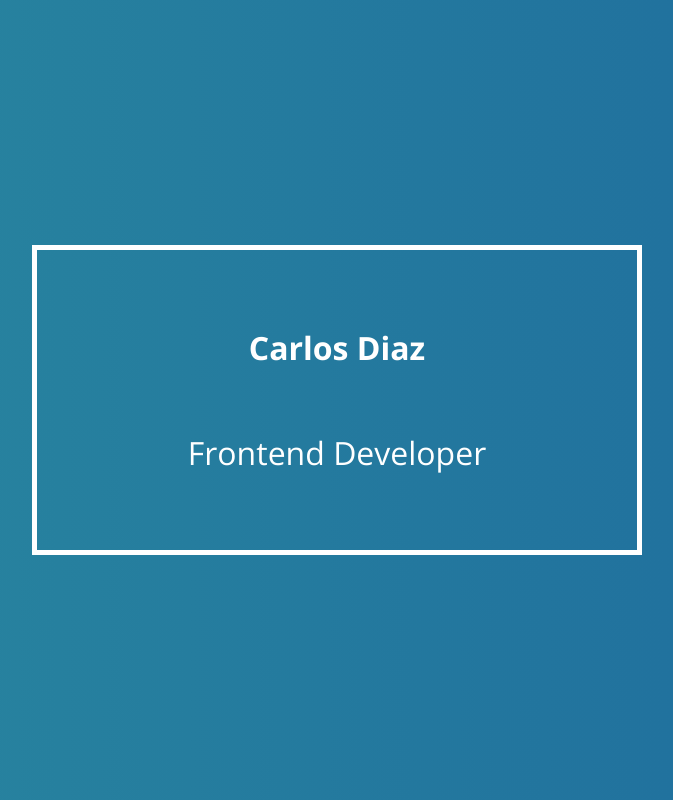
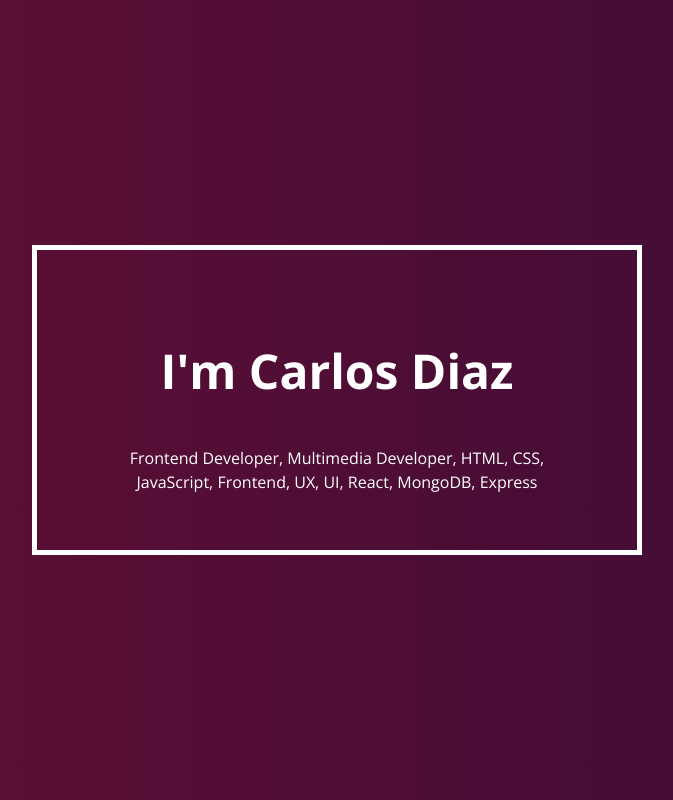
Before and after one commit to cardiadev/Portafolio-Carlos-Diaz, a plain HTML site: page index.html in a window 1280 px wide. Shown: the whole page, without its empty margins (303-976 px from the left). Drawn offline with nearby package versions, Linux system fonts and the light colour scheme.

Commit message:
Modificaciones en el CSS colores de gradientes y nuevos estilos | textos en el HTML, agregando descripcion

```diff
--- a/index.html
+++ b/index.html
@@ -2,14 +2,14 @@
 <html lang="en">
   <head>
     <meta charset="UTF-8" />
-    <meta name="description" content="Frontend Portafolio Webpage of Carlos Diaz">
-    <meta name="keywords" content="HTML, CSS, JavaScript, Frontend, UX, UI, React, MongoDB, Express">
     <meta name="author" content="Carlos Diaz">
+    <meta name="description" content="Carlos Diaz | Frontend, Multimedia, UX, UI, Javascript, React, CSS">
+    <meta name="keywords" content="Frontend Developer, Multimedia Developer,HTML, CSS, JavaScript, Frontend, UX, UI, React, MongoDB, Express">
     <meta name="viewport" content="width=device-width, initial-scale=1.0">
     </head>
     <link href="./src/icons/favicon.png" rel=icon type=image/png>
     <link
-      href="./src/icons/cjdf_logo_192px.png"
+      href="./src/icons/favicon_192px.png"
       rel="apple-touch-icon"
       sizes="192x192"
     />
@@ -18,16 +18,14 @@
       href="https://fonts.googleapis.com/css2?family=Open+Sans:wght@400;600;700;800&display=swap"
       rel="stylesheet"
     />
-    <title>Carlos Diaz | Frontend Developer</title>
+    <title>Carlos Diaz 👨‍💻 | Frontend, Multimedia, UX, UI, Javascript, React, CSS</title>
   </head>
   <body>
     <div class="container">
       <div class="box">
         <!-- <h1>Hola Mundo</h1> -->
-        <h1 class="f600">Carlos Diaz</h1>
-        <div class="break"></div>
-        <!-- break -->
-        <h1 class="f400">Frontend Developer</h1>
+        <h1>I'm Carlos Diaz</h1>
+        <p>Frontend Developer, Multimedia Developer, HTML, CSS, JavaScript, Frontend, UX, UI, React, MongoDB, Express</p>
       </div>
     </div>
   </body>
--- a/src/css/style.css
+++ b/src/css/style.css
@@ -13,10 +13,9 @@ body {
   background: linear-gradient(
     90deg,
     rgba(67, 206, 162, 1) 0%,
-    rgba(67, 206, 162, 1) 0%,
-    rgba(24, 90, 157, 1) 100%
+    rgba(195, 20, 50, 1) 0%,
+    rgba(36, 11, 54, 1) 100%
   );
-
   background-size: 400% 400%;
   -webkit-animation: gradientBackground 20s ease infinite;
   -moz-animation: gradientBackground 20s ease infinite;
@@ -61,6 +60,14 @@ body {
     background-position: 0% 50%;
   }
 }
+p {
+  text-align: center;
+  line-height: 1.5em;
+  margin: 0em 5em;
+}
+h1 {
+  font-size: 3em;
+}
 
 .box {
   width: 600px;
```
Also changed, not shown: src/icons/cjdf_logo_192px.png (deleted), src/icons/favicon.png, src/icons/favicon_192px.png (added).
